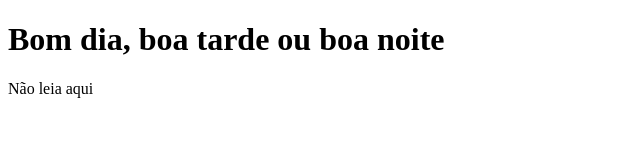
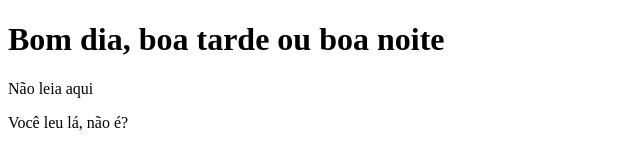
Before and after one commit to luclucas/EstudandoGit, a plain HTML site: page teste.html in a window 1280 px wide. Shown: the whole page, without its empty margins (0-640 px from the left). Drawn offline with Linux system fonts and the light colour scheme.

Commit message:
segundo commit

```diff
--- a/teste.html
+++ b/teste.html
@@ -9,5 +9,6 @@
     <body>
         <h1>Bom dia, boa tarde ou boa noite</h1>
         <p>Não leia aqui</p>
+        <p>Você leu lá, não é?</p>
     </body>
 </html>
```
